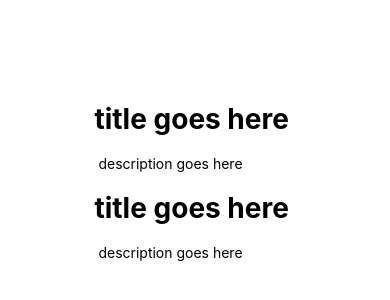
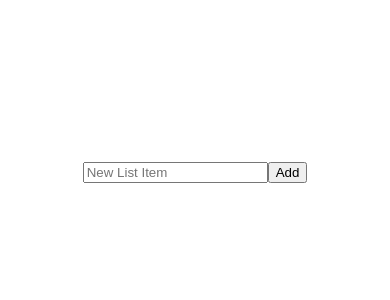
Before and after one commit to Kirapants07/INF657_Assignment_1, a React Native app: screen / in a window 390 px wide. Shown: the part 250-550 px from the top of the page. Built offline with nearby package versions, Linux system fonts and the light colour scheme.

Commit message:
capturing input. need to pass as props and display

```diff
--- a/App.js
+++ b/App.js
@@ -1,6 +1,7 @@
 import { StatusBar } from 'expo-status-bar';
 import { StyleSheet, Text, View } from 'react-native';
-import Tasks from './components/Tasks';
+import TodoApp from './components/TodoApp';
+import TodoList from './components/TodoList';
 
 export default function App() {
   const name = "name goes here";
@@ -8,9 +9,10 @@ export default function App() {
   return (
     <View style={styles.container}>
       <Text>
-        <Tasks />
+        <TodoApp />
+        {/* <TodoList /> */}
       </Text>
-      <StatusBar style="auto" />
+      {/* <StatusBar style="auto" /> */}
 
     </View>
   );
--- a/components/Task.js
+++ b/components/Task.js
@@ -1,11 +1,22 @@
-import React from 'react'
+import React, { useState } from 'react'
 
-//Step 2. Goes to Tasks
-export default function Task({ id, title, description }) {
+//child of TodoList
+//Layout for a single Task
+export default function Task({description}) {
+const [checked, setChecked] = useState(false); //useState for checkbox. Initial is false
+
+const handleChange = () => {
+  setChecked(!checked); //toggle between true and false
+};
+
   return (
     <div>
-        {id}
-        {title} {description}
+        {description}
+        <input
+          type="checkbox"
+          checked={checked}
+          onChange={handleChange}
+        />
     </div>
   );
 }
--- a/components/TaskData.js
+++ /dev/null
@@ -1,15 +0,0 @@
-//step 1. Goes to Task
-const TaskData = [
-    {
-        id: 1,
-        title: "title goes here",
-        description: "description goes here",
-    },
-    {
-        id: 2,
-        title: "title goes here",
-        description: "description goes here",
-    },
-];
-
-export default TaskData;
--- a/components/Tasks.js
+++ /dev/null
@@ -1,18 +0,0 @@
-import React from 'react';
-import Task from './Task';
-import TaskData from './TaskData';
-
-//Step 3. Goes to App
-export default function Tasks() {
-  return (
-    <div>
-
-    {TaskData.map((task) => (
-      <Task
-      key = {task.id}
-      title = {<h1>{task.title} </h1>}
-      description = {task.description} />
-    ))}
-  </div>
-  );
-}
--- a/components/TodoApp.js
+++ b/components/TodoApp.js
@@ -1,13 +1,31 @@
-import React, {useState} from 'react'
+import React, { useState } from 'react'
+import TodoList from './TodoList'
 
+//Parent of TodoList
+//Renders a TodoList component and a form to add new todo items
 export default function TodoApp() {
-  // render a TodoList component and a form to add new todo items
-const [input, setInput] = useState('');
+    const [input, setInput] = useState('');
+    const [todoItems, setTodoItems] = useState([]);
+
+    const handleChange = e => {
+        setInput(e.target.value);
+    };
+    const handleSubmit = e => {
+        e.preventDefault();
+        setTodoItems([input, ...todoItems]);
+        setInput('');
+        console.log(todoItems);
+    };
 
   return (
-    <form>
-      <input type = "text" placeholder="New List Item" value={input}></input>
-      <button>Add</button>
-    </form>
+    <>
+        {/* add new item input */}
+        <form onSubmit={handleSubmit}>
+            <input type = "text" placeholder="New List Item" value={input} onChange={handleChange}></input>
+            <button>Add</button>
+        </form>
+        {/* Display all todo items */}
+        <TodoList description = {todoItems} />
+    </>
   )
 }
--- /dev/null
+++ b/components/TodoList.js
@@ -0,0 +1,19 @@
+import React, { useState } from 'react'
+import Task from './Task';
+
+//child of TodoApp, parent of Task
+export default function TodoList({description}) {
+
+    const [todo, settodo] = useState([]); //array of todo items. Blank to start
+
+    return (
+        <div>
+            {/* map each array item to a prop */}
+            {todo.map((task) => (
+                <Task
+                    description = {task.description}
+                />
+            ))}
+        </div>
+  )
+}
```
Also changed, not shown: components/TaskApp.js (added, +30 -0 lines).
